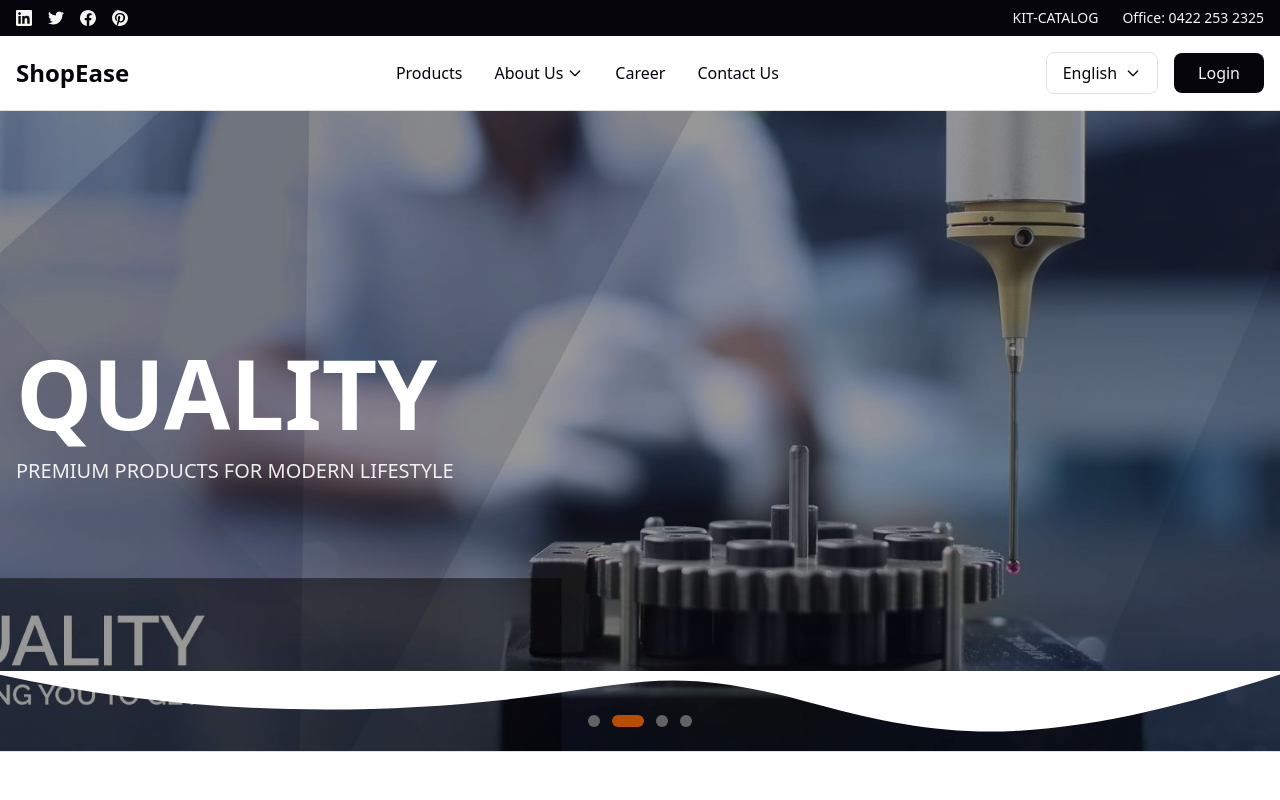
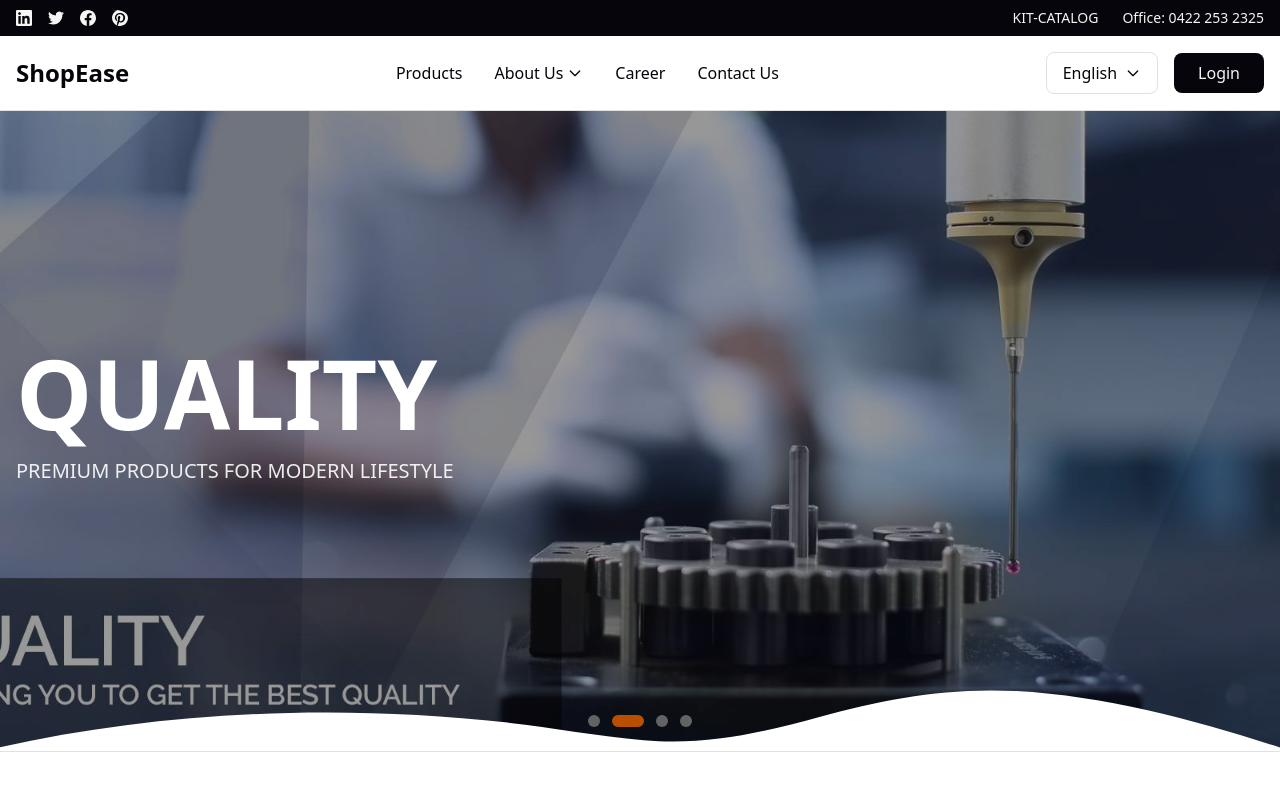
Before and after one commit to mjrajput04/ShopEasy, a Next.js app: page / in a window 1280 px wide. Shown: the top 800 px of the page. Built offline with nearby package versions, Linux system fonts and the light colour scheme.

Commit message:
banner change

```diff
--- a/app/page.tsx
+++ b/app/page.tsx
@@ -225,7 +225,7 @@ export default function Home() {
         {/* Wave SVG */}
         <div className="absolute bottom-0 left-0 w-full overflow-hidden">
           <svg className="relative block w-full h-20" xmlns="http://www.w3.org/2000/svg" viewBox="0 0 1200 120" preserveAspectRatio="none">
-            <path d="M0,0V5.63C149.93,59,314.09,71.32,475.83,42.57c43-7.64,84.23-20.12,127.61-26.46,59-8.63,112.48,12.24,165.56,35.4C827.93,77.22,886,95.24,951.2,90c86.53-7,172.46-45.71,248.8-84.81V0Z" fill="#ffffff"></path>
+            <path d="M0,120V114.37C149.93,61,314.09,48.68,475.83,77.43c43,7.64,84.23,20.12,127.61,26.46,59,8.63,112.48-12.24,165.56-35.4C827.93,42.78,886,24.76,951.2,30c86.53,7,172.46,45.71,248.8,84.81V120Z" fill="#ffffff"></path>
           </svg>
         </div>
       </section>
```
